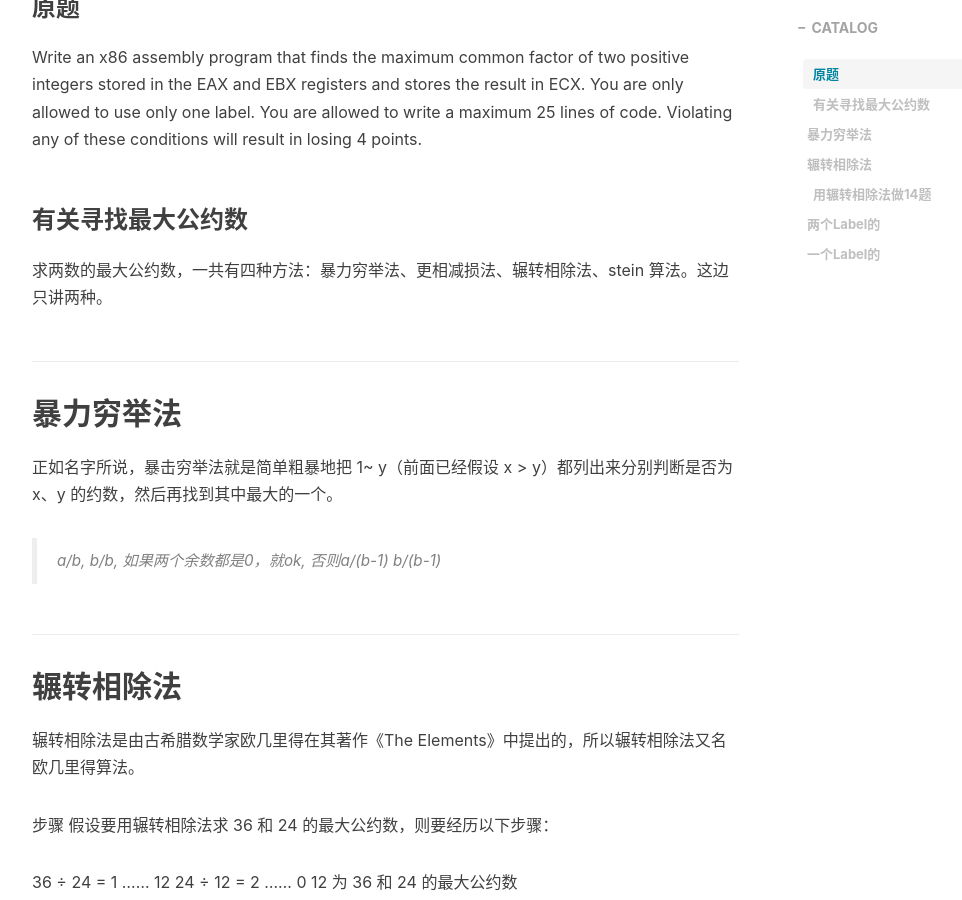
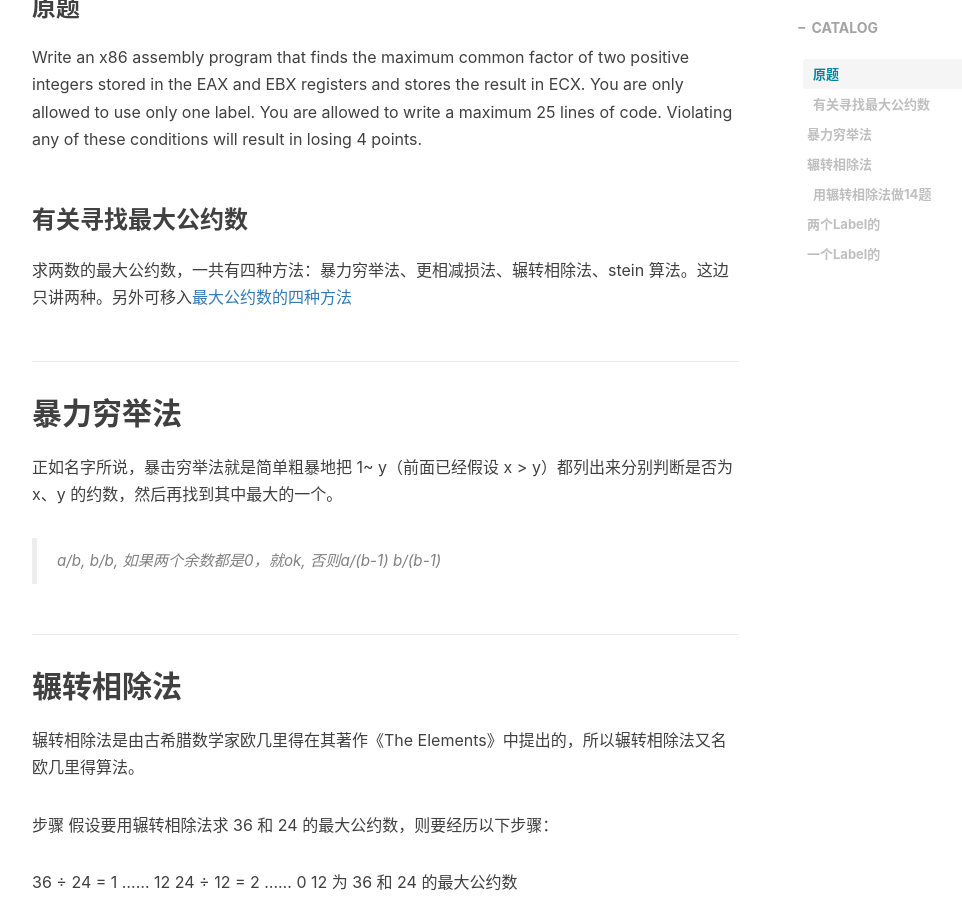
Before and after one commit to kkkokili/kkkokili.github.io, a Jekyll site: the page built from _posts/2023-07-07-Maximum-Common-Factor-Assembly-Mid-term.md, in a window 1280 px wide and 900 px high, scrolled down 629 px. Shown: the whole window, without its empty margins (233-1195 px from the left). Built offline with Jekyll 4.4.1, drawn with Linux system fonts in a browser that asks for light colours; nearby versions of some CDN libraries; comment, search, counter and statistics services are not loaded.

Commit message:
Update 2023-07-07-Maximum-Common-Factor-Assembly-Mid-term.md

```diff
--- a/_posts/2023-07-07-Maximum-Common-Factor-Assembly-Mid-term.md
+++ b/_posts/2023-07-07-Maximum-Common-Factor-Assembly-Mid-term.md
@@ -15,7 +15,7 @@ tags:
 Write an x86 assembly program that finds the maximum common factor of two positive integers stored in the EAX and EBX registers and stores the result in ECX. You are only allowed to use only one label. You are allowed to write a maximum 25 lines of code. Violating any of these conditions will result in losing 4 points.
 
 ### 有关寻找最大公约数
-求两数的最大公约数，一共有四种方法：暴力穷举法、更相减损法、辗转相除法、stein 算法。这边只讲两种。
+求两数的最大公约数，一共有四种方法：暴力穷举法、更相减损法、辗转相除法、stein 算法。这边只讲两种。另外可移入[最大公约数的四种方法](https://blog.csdn.net/Hell_potato777/article/details/127132815)
 
 ## 暴力穷举法
 正如名字所说，暴击穷举法就是简单粗暴地把 1~ y（前面已经假设 x > y）都列出来分别判断是否为 x、y 的约数，然后再找到其中最大的一个。
```
